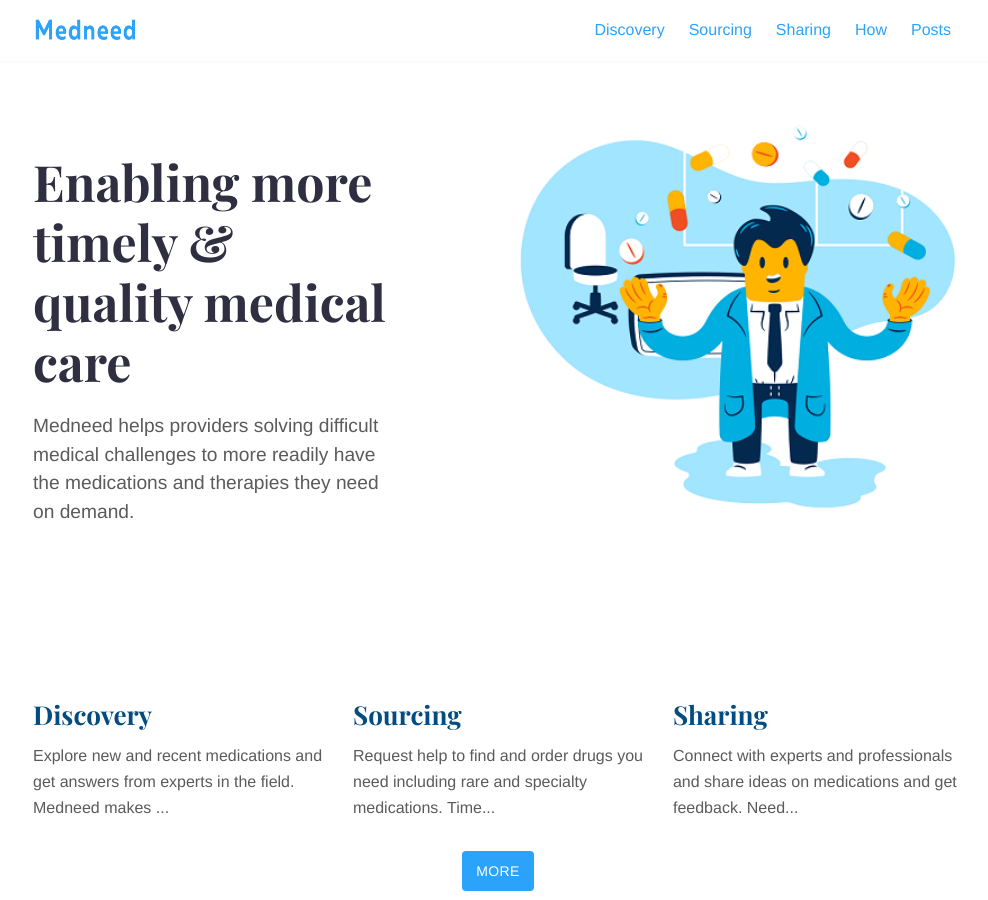
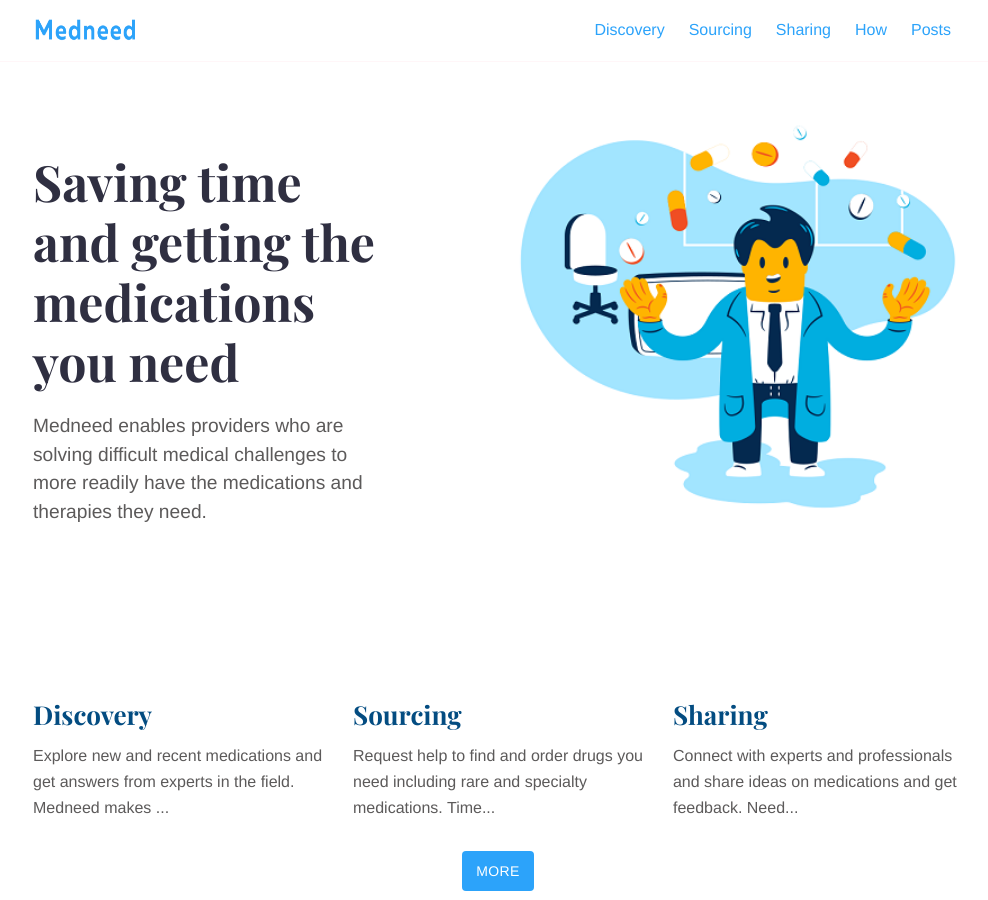
Before and after one commit to Iraneus/betamedneed, a Jekyll site: the page built from index.md, in a window 1280 px wide and 900 px high. Shown: the whole window, without its empty margins (142-1130 px from the left). Built offline with Jekyll 4.4.1, drawn with Linux system fonts in a browser that asks for light colours.

Commit message:
edit index nand others

```diff
--- a/_data/menus.yml
+++ b/_data/menus.yml
@@ -19,7 +19,7 @@
 
 footer:
   - name: "Discovery"
-    url: "/services/discover/"
+    url: "/services/discovery/"
     weight: 1
   - name: "Sourcing"
     url: "/services/sourcing/"
--- a/index.md
+++ b/index.md
@@ -8,6 +8,6 @@
 show_call_box: false
 ---
 
-# Enabling more timely & quality medical care
+# Saving time and getting the medications you need
 
-Medneed helps providers solving difficult medical challenges to more readily have the medications and therapies they need on demand.
+Medneed enables providers who are solving difficult medical challenges to more readily have the medications and therapies they need.
```
Also changed, not shown: _services/discovery.md (+2 -2 lines), _services/sharing.md (+1 -1 lines), _services/sourcing.md (+1 -1 lines), how.md (+12 -12 lines), 1 other file.
